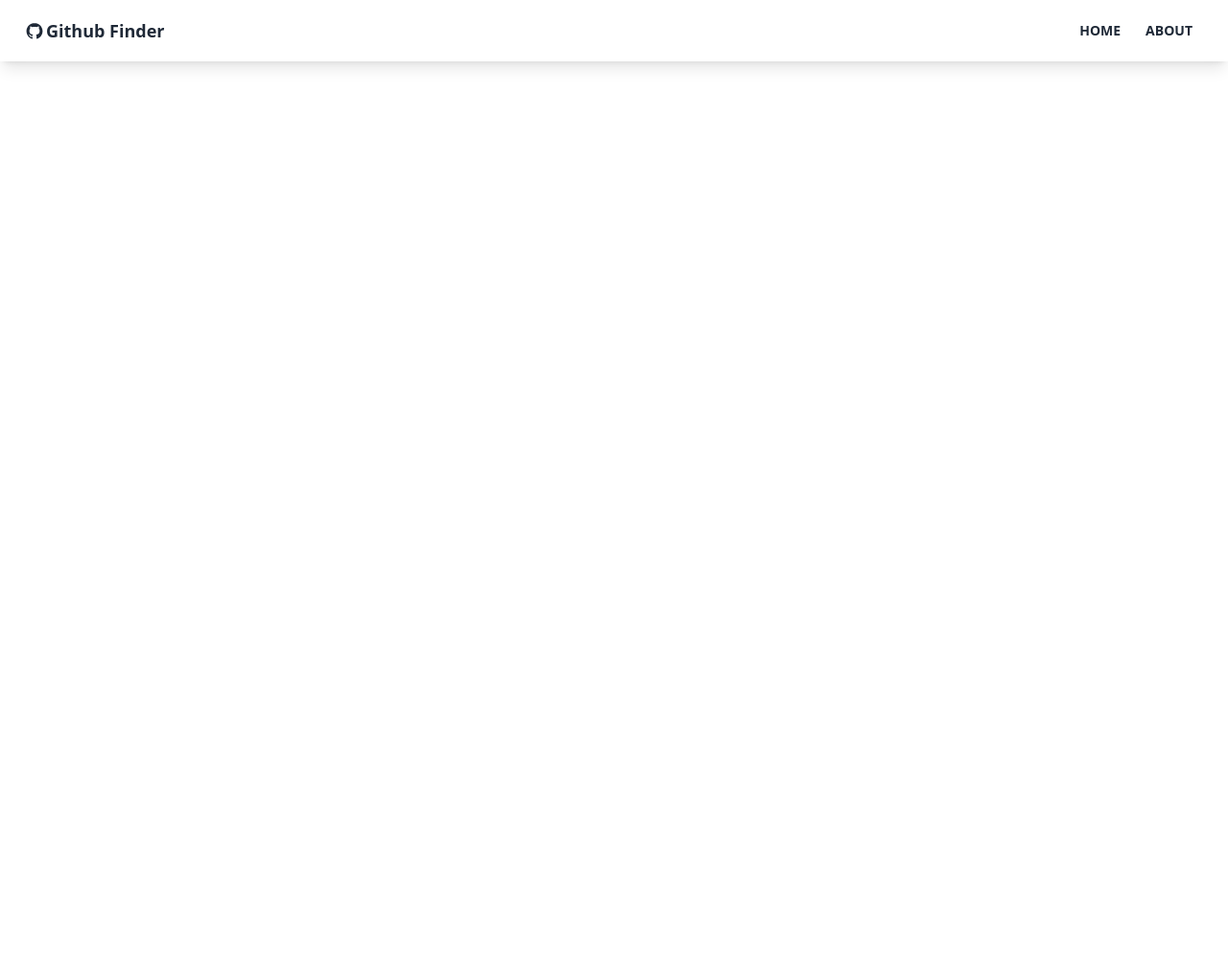
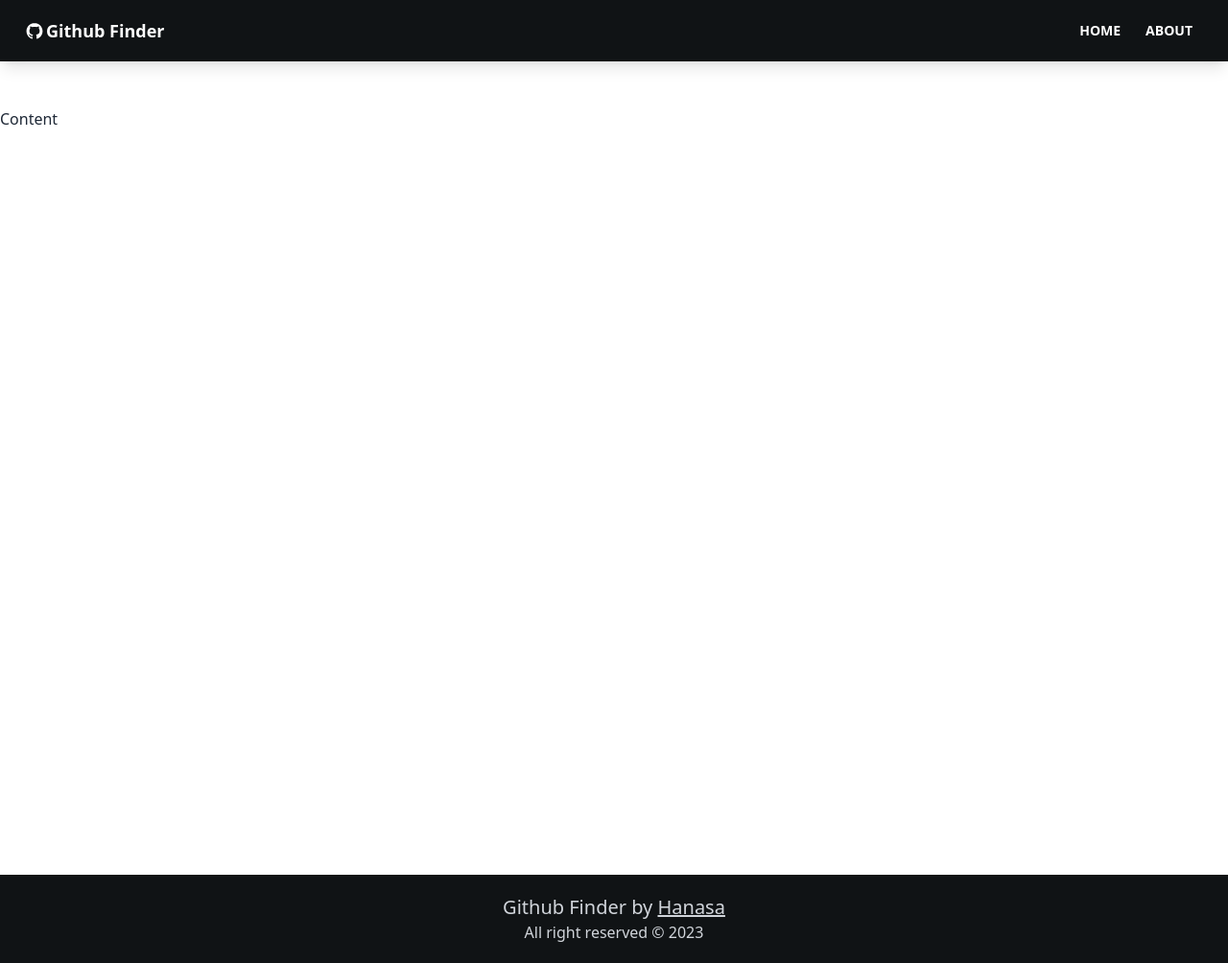
Before and after one commit to nnivxix/github-finder, a React (Vite) app: page / in a window 1280 px wide. Shown: the whole page at 96% size. Before the commit the page ends 800 px from the top, so only its background shows below. Built offline with nearby package versions, Linux system fonts and the light colour scheme.

Commit message:
feat: Footer component

```diff
--- a/src/App.tsx
+++ b/src/App.tsx
@@ -1,10 +1,13 @@
 import { BrowserRouter as Router } from "react-router-dom";
 import Navbar from "./components/Navbar";
+import Footer from "./components/Footer";
 
 function App() {
   return (
     <Router>
       <Navbar />
+      <main className="h-screen">Content</main>
+      <Footer />
     </Router>
   );
 }
--- /dev/null
+++ b/src/components/Footer.tsx
@@ -0,0 +1,19 @@
+function Footer() {
+  return (
+    <div className="w-full py-5 bg-dark-gh text-gray-300 text-center">
+      <h1 className="text-xl">
+        Github Finder by{" "}
+        <a
+          className="underline"
+          href="https://github.com/nnivxix"
+          target="_blank"
+        >
+          Hanasa
+        </a>
+      </h1>
+      <p>All right reserved &copy; 2023</p>
+    </div>
+  );
+}
+
+export default Footer;
--- a/src/components/Navbar.tsx
+++ b/src/components/Navbar.tsx
@@ -3,7 +3,7 @@ import { DiGithubBadge } from "react-icons/di";
 
 function Navbar() {
   return (
-    <nav className="navbar shadow-lg mb-12 flex justify-between">
+    <nav className="navbar bg-dark-gh text-white shadow-lg mb-12 flex justify-between">
       <div className="flex-none px-2 mx-2">
         <DiGithubBadge className="text-2xl" />
         <Link to="/" className="text-lg font-bold align-middle">
--- a/tailwind.config.js
+++ b/tailwind.config.js
@@ -1,8 +1,12 @@
 /** @type {import('tailwindcss').Config} */
 export default {
-	content: ["./index.html", "./src/**/*.{js,ts,jsx,tsx}"],
-	theme: {
-		extend: {},
-	},
-	plugins: [require("daisyui")],
+  content: ["./index.html", "./src/**/*.{js,ts,jsx,tsx}"],
+  theme: {
+    extend: {
+      colors: {
+        "dark-gh": "#101315",
+      },
+    },
+  },
+  plugins: [require("daisyui")],
 };
```
